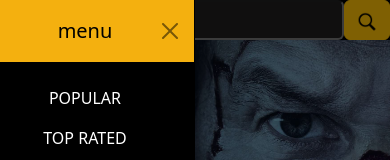
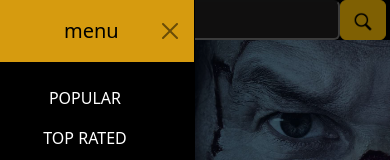
Before and after one commit to IsaiasTX21/Filmes, a React (Vite) app: page /Upcoming in a window 390 px wide. Both pictures are taken after a click on the button 25 px from the left and 20 px from the top of the page. Shown: the top 160 px of the page. Built offline with nearby package versions, Linux system fonts and the light colour scheme; no server answers.

Commit message:
updated movie

```diff
--- a/src/componentes/GENRES.jsx
+++ b/src/componentes/GENRES.jsx
@@ -70,7 +70,7 @@ function GENRES() {
 
                 <div style={{backgroundColor:"rgb(0, 0, 0)"}} className="card img-fluid justify-content-center text-center anime">
                 <img onClick={()=> handleGoToDetails(element.id)} src={`https://image.tmdb.org/t/p/w500${element.poster_path}`}
-                className="movie card-img-top im-g-fluid" alt="" />
+                className="movie divimg card-img-top im-g-fluid" alt="" />
                   <div className="card-body card-space ">
                     <h5 className="card-title text-white">{element.title}</h5>
                     <p className="card-text position-relative"> </p>
--- a/src/componentes/HEADER.jsx
+++ b/src/componentes/HEADER.jsx
@@ -99,9 +99,9 @@ function HEADER() {
 
             <Offcanvas  show={show} style={{ width: '50%', background: " rgba(0, 0, 0, 1)" }} onHide={handleClose}>
 
-              <Offcanvas.Header   style={{  background: " #F4B00F", color: "red"}} closeButton  >
+              <Offcanvas.Header   style={{  background: " #d69b0fff", color: "red"}} closeButton  >
 
-                <Offcanvas.Title className=" ms-auto rounded-2 text-black" >menu</Offcanvas.Title>
+                <Offcanvas.Title className=" ms-5 rounded-2 text-black" >menu</Offcanvas.Title>
               </Offcanvas.Header>
               <Offcanvas.Body className='text-center'>
 
@@ -154,14 +154,14 @@ function HEADER() {
             </Offcanvas>
 
 
-            <Button variant=" btn btn-warning    text-center rounded-2 Menu " className='d-lg-none' onClick={handleShow}>
+            <Button variant=" btn btn-warning  ms-1  text-center rounded-2 Menu " className='d-lg-none' onClick={handleShow}>
               <MenuIcon className='d-lg-none' onClick={handleShow} />
             </Button>
 
 
 
             <input   type='text' className=' form text-white rounded-2' required onKeyDown={(e)=> Enter(e) } onChange={inputchange}/>
-            <button id='search' className='btn btn-warning  '  onClick={searchmovie} ><img  id="searchimg" src={search} alt="search" /></button>
+            <button id='search' className='btn btn-warning me-1  '  onClick={searchmovie} ><img  id="searchimg" src={search} alt="search" /></button>
 
           </div>
 
--- a/src/componentes/POPULAR.jsx
+++ b/src/componentes/POPULAR.jsx
@@ -102,12 +102,12 @@ function Popular() {
         <div className=" row m-auto mt-5">
           {movie.map((movie) => (
             <div key={movie.id} className="col-md-6 col-lg-4 col-xl-3 col-xxl-2 ">
-              <div className=" movie  card text-center anime" style={{ backgroundColor: "rgb(0, 0, 0)" }}>
+              <div className=" movie card text-center anime" style={{ backgroundColor: "rgb(0, 0, 0)" }}>
                 <img
                   onClick={() => handleGoToDetails(movie.id)}
                   src={`https://image.tmdb.org/t/p/w500${movie.poster_path}`}
 
-                  className="card-img-top img-fluid"
+                  className="card-img-top divimg img-fluid"
                   alt={movie.title}
                 />
                 <div className="card-body">
--- a/src/componentes/SEARCH.jsx
+++ b/src/componentes/SEARCH.jsx
@@ -75,10 +75,10 @@ function SEARCH() {
               <div key={element.id} className=" col-md-6 col-lg-4 col-xl-3 col-xxl-2 ">
 
                 <div style={{backgroundColor:"rgb(0, 0, 0)"}} className="card img-fluid justify-content-center text-center anime">
-                <img onClick={()=> handleGoToDetails(element.id)} src={`https://image.tmdb.org/t/p/w500${element.poster_path}`}  className="movie card-img-top im-g-fluid" alt="" />
+                <img onClick={()=> handleGoToDetails(element.id)} src={`https://image.tmdb.org/t/p/w500${element.poster_path}`}  className="movie divimg card-img-top img-fluid" alt="" />
                   <div className="card-body card-space ">
                   <h5 className="card-title text-white">{element.title}</h5>
-                  <p className="card-text position-relative"> </p>
+
 
                   </div>
                 </div>
--- a/src/componentes/TOPRATED.jsx
+++ b/src/componentes/TOPRATED.jsx
@@ -110,7 +110,7 @@ function TOPRATED() {
               <div key={element.id} className=" col-md-6 col-lg-4 col-xl-3 col-xxl-2">
 
                 <div style={{backgroundColor:"rgb(0, 0, 0)"}} className="card img-fluid justify-content-center text-center anime">
-                <img onClick={()=> handleGoToDetails(element.id)} src={`https://image.tmdb.org/t/p/w500${element.poster_path}`} className="movie card-img-top img-fluid" alt="" />
+                <img onClick={()=> handleGoToDetails(element.id)} src={`https://image.tmdb.org/t/p/w500${element.poster_path}`} className="movie divimg card-img-top img-fluid" alt="" />
                   <div className="card-body card-space ">
                   <h5 className="card-title text-white">{element.title}</h5>
                   <p className="card-text position-relative"> </p>
--- a/src/componentes/UPCAMING.jsx
+++ b/src/componentes/UPCAMING.jsx
@@ -110,7 +110,7 @@ function handleGoToDetails(id) {
               <div key={element.id} className=" col-md-6 col-lg-4 col-xl-3 col-xxl-2 ">
 
                 <div style={{backgroundColor:"rgb(0, 0, 0)"}} className="movie  card img-fluid justify-content-center text-center anime">
-               <img onClick={()=> handleGoToDetails(element.id)} src={`https://image.tmdb.org/t/p/w500${element.poster_path}`}  className="movie card-img-top im-g-fluid" alt="" />
+               <img onClick={()=> handleGoToDetails(element.id)} src={`https://image.tmdb.org/t/p/w500${element.poster_path}`}  className="movie divimg card-img-top im-g-fluid" alt="" />
                   <div className="card-body card-space ">
                   <h5 className="card-title text-white">{element.title}</h5>
                   <p className="card-text position-relative"> </p>
--- a/src/index.css
+++ b/src/index.css
@@ -14,6 +14,7 @@ input:focus {
 
 img {
   cursor: pointer;
+
 
 }
 #mobilediv{
@@ -39,7 +40,6 @@ input {
 #movie {
   width: 30px;
   position: relative;
-
 }
 
 #searchimg {
@@ -115,8 +115,13 @@ height: 300px !important;
  width: 100%;
  background-color: rgb(0, 0, 0,0);
  justify-content: center;
+}
 
+.divimg{
+height: 400px !important;
 }
+
+
 input{
 width: 99%;
 }
```
